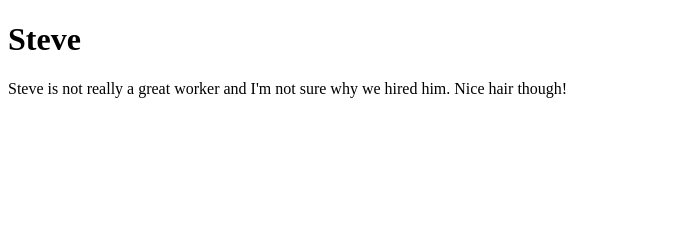
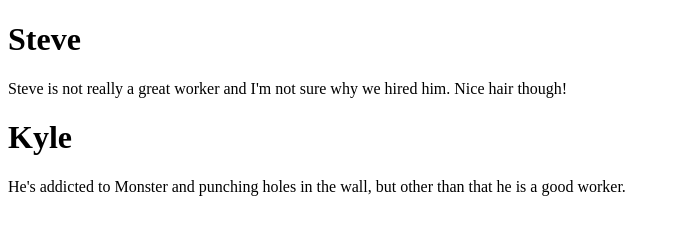
Before and after one commit to griffin333x/Assignment-Git-Branches, a plain HTML site: page aboutus.html in a window 1280 px wide. Shown: the whole page, without its empty margins (0-675 px from the left). Drawn offline with Linux system fonts and the light colour scheme.

Commit message:
Added information about employee Kyle

```diff
--- a/aboutus.html
+++ b/aboutus.html
@@ -4,6 +4,7 @@
 
 <h1>Steve</h1>
 <p>Steve is not really a great worker and I'm not sure why we hired him. Nice hair though!</p>
-
+<h1>Kyle</h1>
+<p>He's addicted to Monster and punching holes in the wall, but other than that he is a good worker.</p>
 </body>
 </html>
```
